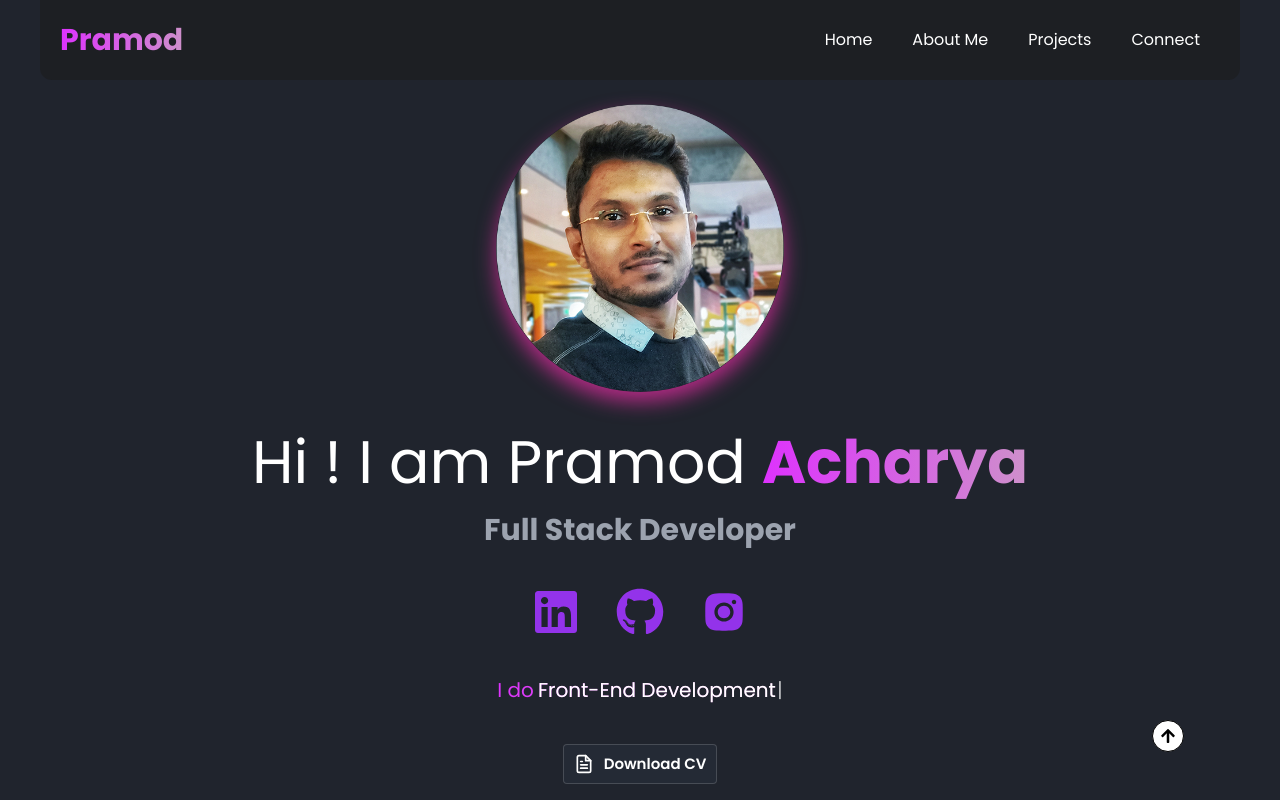
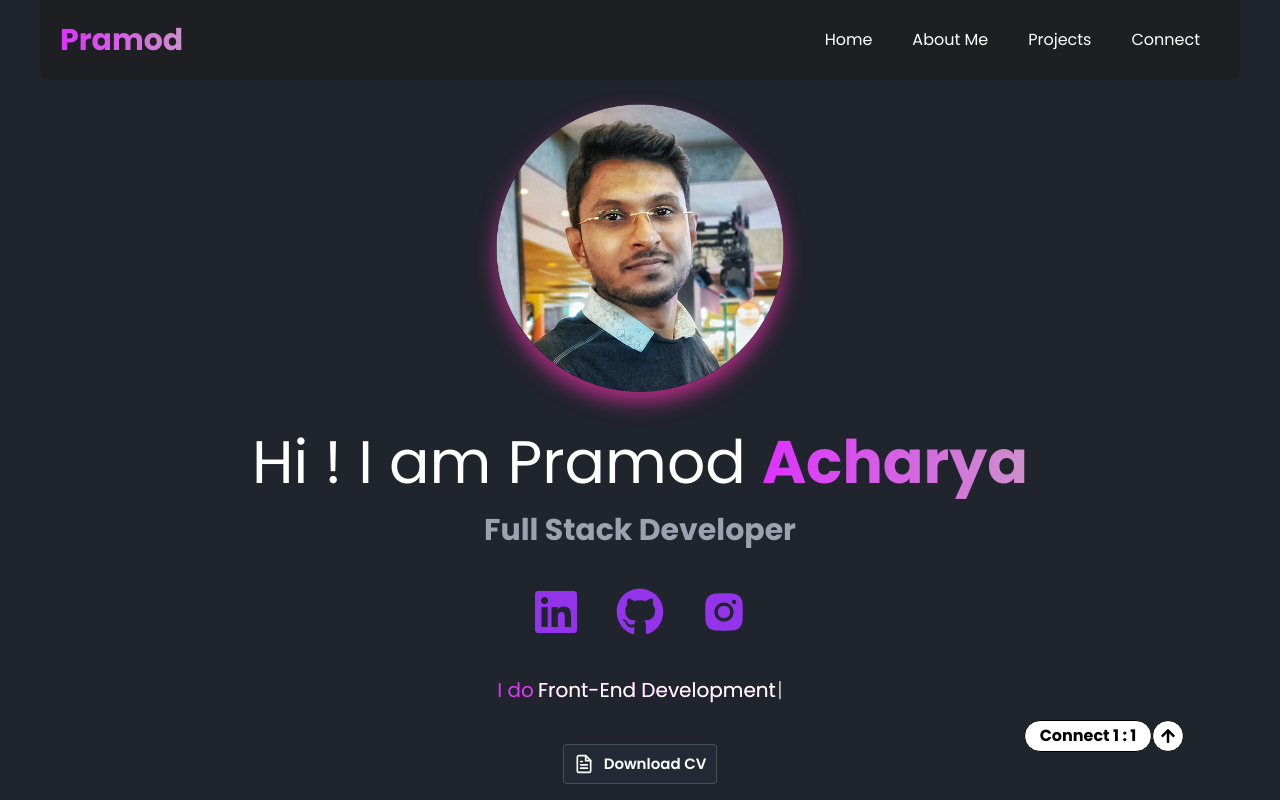
Before and after one commit to PramodAcharya808/Pramod-Acharya-Portfolio-Official, a React (Vite) app: page / in a window 1280 px wide. Shown: the top 800 px of the page. Built offline with nearby package versions, Linux system fonts and the light colour scheme.

Commit message:
added topmate connect button

```diff
--- a/src/components/ScrollTopBtn/ScrollTop.jsx
+++ b/src/components/ScrollTopBtn/ScrollTop.jsx
@@ -9,12 +9,22 @@ const ScrollTop = () => {
     });
   };
   return (
+    <>
+      <a
+        href="https://topmate.io/pramod_acharya?utm_source=linkedin&utm_medium=product&utm_campaign=ss"
+        target="blank"
+      >
+        <button className="scrollBtn fixed left-[80%] top-[90%] z-[999] flex h-8 w-32 items-center justify-center rounded-full border border-black bg-white font-bold text-black transition-all hover:scale-110 active:scale-100">
+          Connect 1 : 1
+        </button>
+      </a>
       <button
         className="scrollBtn fixed left-[90%] top-[90%] z-[999] flex h-8 w-8 items-center justify-center rounded-full border border-black bg-white text-black transition-all hover:scale-125 active:scale-75"
         onClick={scrollTopHandler}
       >
         <FaArrowUp />
       </button>
+    </>
   );
 };
 
```
Lines whose indentation alone changed are shown as unchanged.
